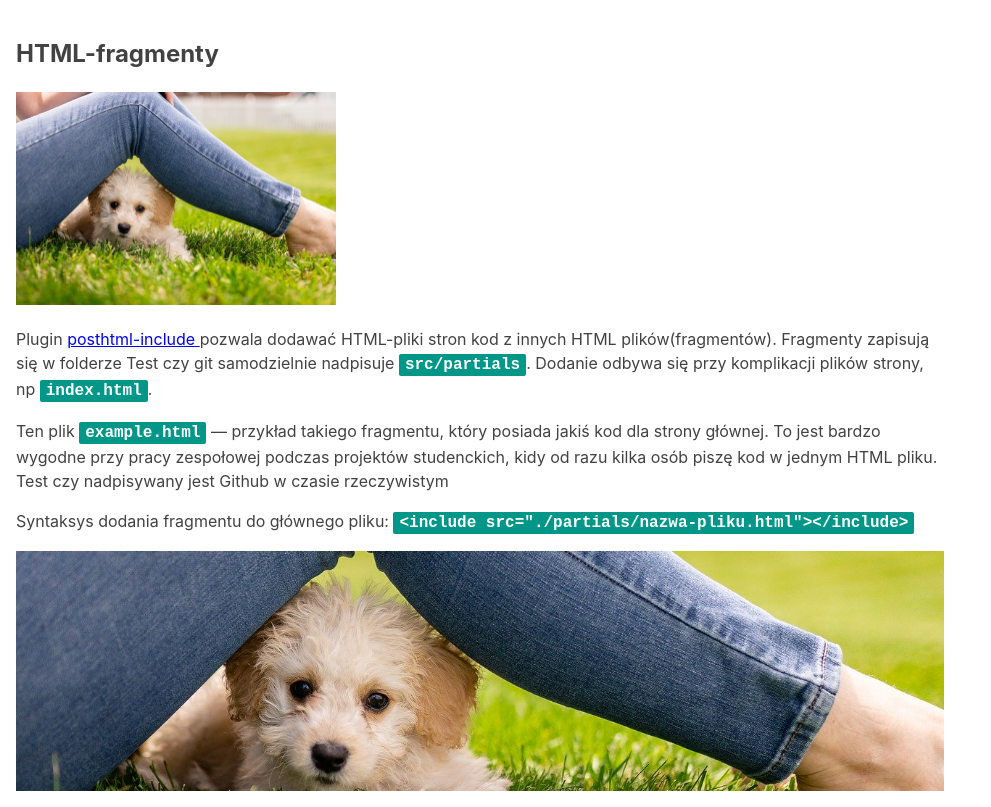
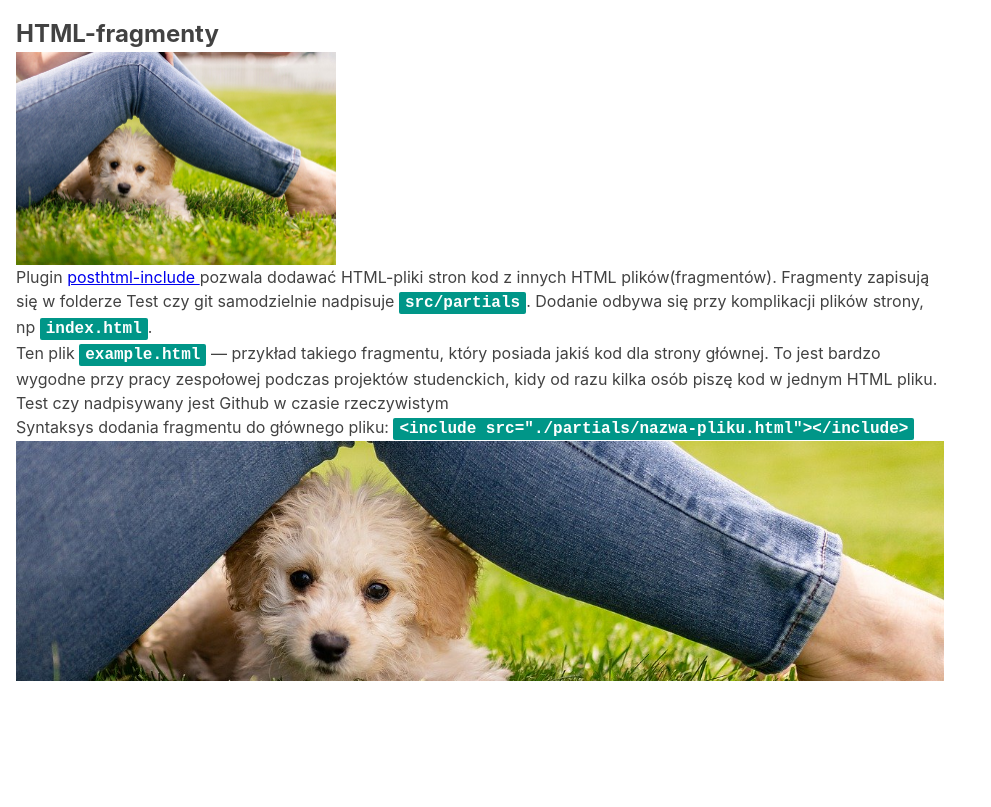
Before and after one commit to MateuszTyb/GoITGroup3Project1, a website built with Parcel: page src/index.html in a window 1280 px wide. Shown: the whole page, without its empty margins (0-991 px from the left). Built offline with nearby package versions, Linux system fonts and the light colour scheme.

Commit message:
Update main.scss

```diff
--- a/src/sass/main.scss
+++ b/src/sass/main.scss
@@ -2,6 +2,10 @@
  * Główny plik dla stylów.
  * Wszystkie partials podłączamy tutaj.
  */
+@import './utils/variables';
+
+@import './base/base';
+@import './base/reset';
 
 // Style dla pliku z przykładem HTML fragmentu
 @import './example';
```
